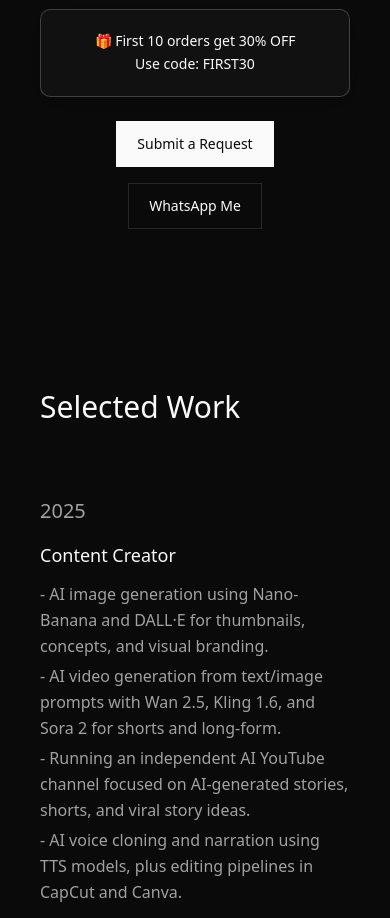
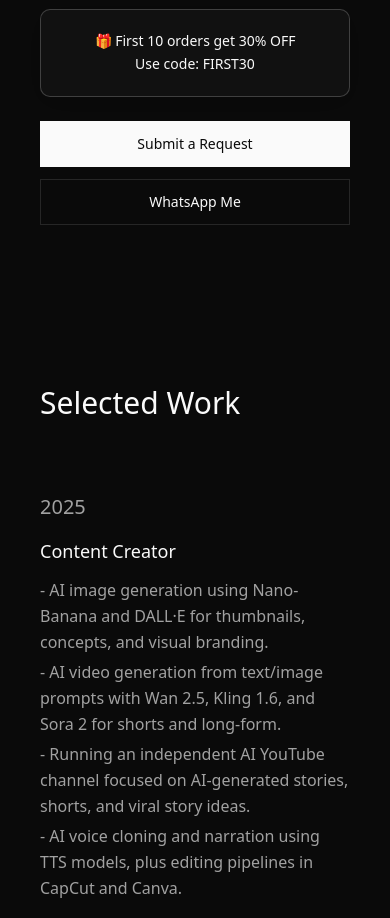
Before and after one commit to Justy-11/Jathursh, a Next.js app: page / in a window 390 px wide. Shown: the part 2860-3778 px from the top of the page. Built offline with nearby package versions, Linux system fonts and the light colour scheme.

Commit message:
resonsive UI updates

```diff
--- a/app/page.tsx
+++ b/app/page.tsx
@@ -379,16 +379,16 @@ export default function Home() {
                 </p>
               </div>
 
-              <div className="flex flex-col sm:flex-row items-center justify-center gap-4 sm:gap-6">
+              <div className="flex w-full flex-col sm:flex-row items-center justify-center gap-3 sm:gap-4 sm:w-auto">
                 <Link
                   href="https://forms.gle/PyaybRZtDdHRv2Pk6"
-                  className="inline-flex items-center justify-center px-5 py-3 text-sm font-medium border border-foreground bg-foreground text-background hover:bg-transparent hover:text-foreground transition-all duration-300 hover:shadow-[0_10px_30px_-12px_rgba(0,0,0,0.45)]"
+                  className="w-full sm:w-auto inline-flex items-center justify-center px-5 py-3 text-sm font-medium border border-foreground bg-foreground text-background hover:bg-transparent hover:text-foreground transition-all duration-300 hover:shadow-[0_10px_30px_-12px_rgba(0,0,0,0.45)]"
                 >
                   Submit a Request
                 </Link>
                 <Link
                   href="https://wa.me/?text=Hi%2C%20I%20want%20an%20AI%20product%20video%20(FIRST30)"
-                  className="inline-flex items-center justify-center px-5 py-3 text-sm font-medium border border-border text-foreground hover:border-foreground hover:bg-foreground/5 transition-all duration-300 hover:shadow-[0_10px_30px_-12px_rgba(0,0,0,0.35)]"
+                  className="w-full sm:w-auto inline-flex items-center justify-center px-5 py-3 text-sm font-medium border border-border text-foreground hover:border-foreground hover:bg-foreground/5 transition-all duration-300 hover:shadow-[0_10px_30px_-12px_rgba(0,0,0,0.35)]"
                   aria-label="Open WhatsApp chat with pre-filled message for AI product video"
                 >
                   WhatsApp Me
```
